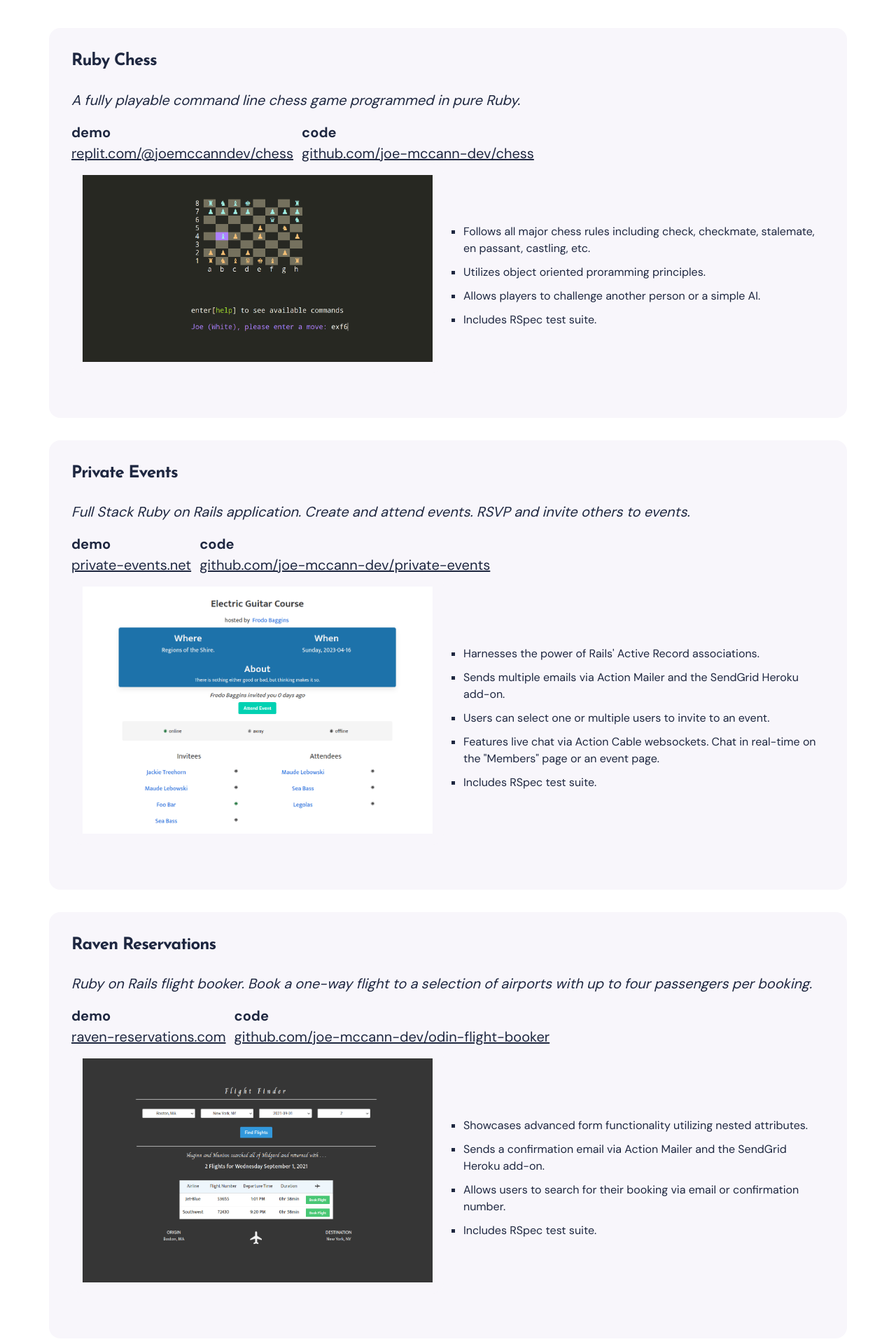
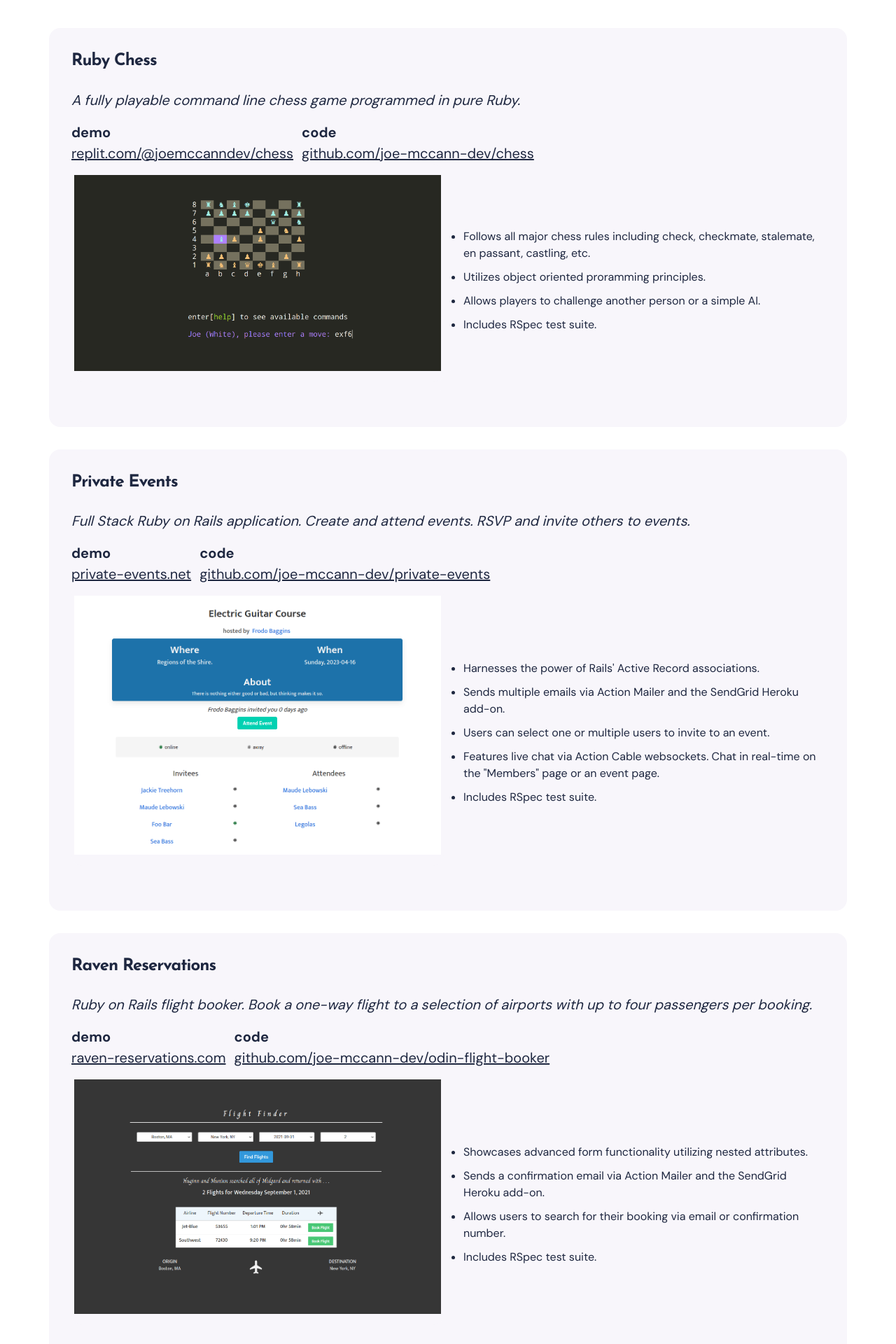
Before and after one commit to joe-mccann-dev/portfolio, a Jekyll site: the page built from index.html, in a window 1280 px wide. Shown: the part 846-2766 px from the top of the page at 70% size. Built offline with Jekyll 4.4.1, drawn with Linux system fonts in a browser that asks for light colours; nearby versions of some CDN libraries.

Commit message:
Decrease horizontal padding.

```diff
--- a/_sass/3-modules/_section-portfolio.scss
+++ b/_sass/3-modules/_section-portfolio.scss
@@ -110,7 +110,7 @@
   }
 
   img {
-    padding: 16px;
+    padding: 16px 4px;
   }
 }
 
@@ -205,7 +205,6 @@
 
 .project-bullets ul li {
   font-size: 1rem;
-  list-style: square;
 }
 
 .project-links {
```
